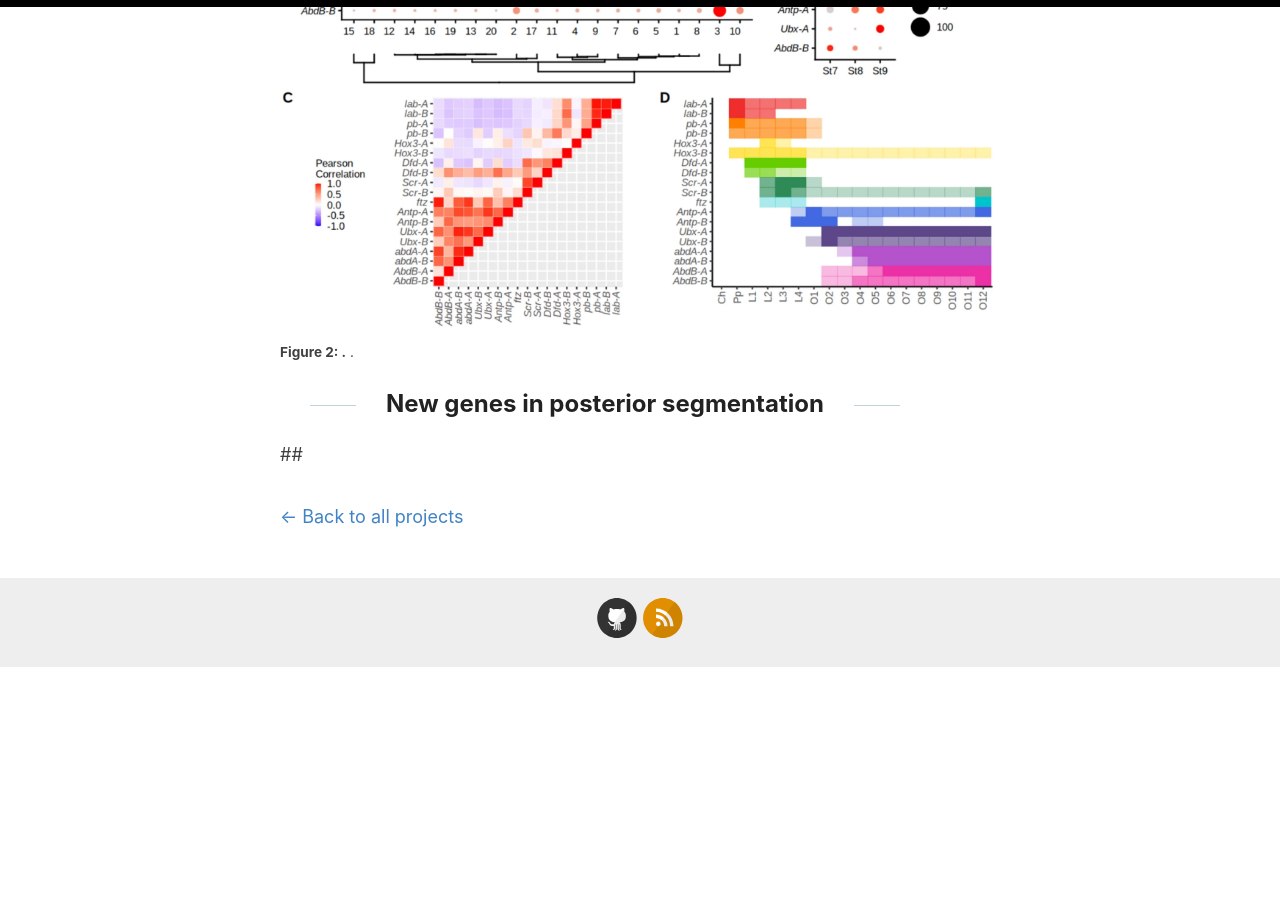
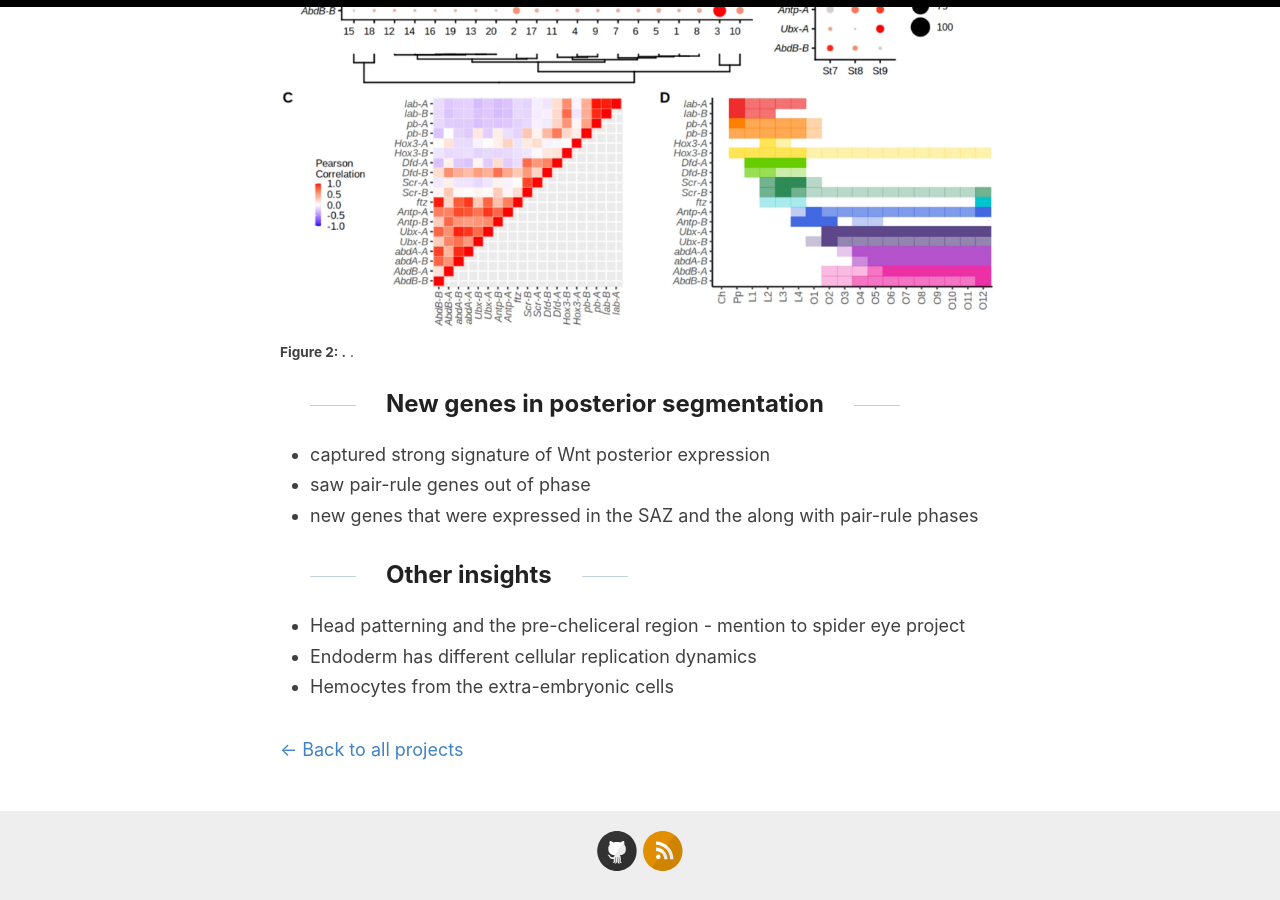
Before and after one commit to djleite/djleite.github.io, a Jekyll site: the page built from _posts/2025-05-07-spider-single-cell.md, in a window 1280 px wide and 900 px high, scrolled down 2379 px. Built offline with Jekyll 4.4.1, drawn with Linux system fonts in a browser that asks for light colours; our own code applies the rules of GitHub Pages for plain Markdown files; before the commit the page ends 3046 px from its top, so only the background shows below that.

Commit message:
spider sc

```diff
--- a/_posts/2025-05-07-spider-single-cell.md
+++ b/_posts/2025-05-07-spider-single-cell.md
@@ -26,6 +26,11 @@ Hox genes are import developmental paterning genes that are duplicated in spider
 <p style="text-align:left; font-size: 0.85rem; line-height: 1.2;"><b>Figure 2: .</b> .</p>
 
 ## New genes in posterior segmentation
+- captured strong signature of Wnt posterior expression
+- saw pair-rule genes out of phase
+- new genes that were expressed in the SAZ and the along with pair-rule phases
 
-
-##
+## Other insights
+- Head patterning and the pre-cheliceral region - mention to spider eye project
+- Endoderm has different cellular replication dynamics
+- Hemocytes from the extra-embryonic cells
```
